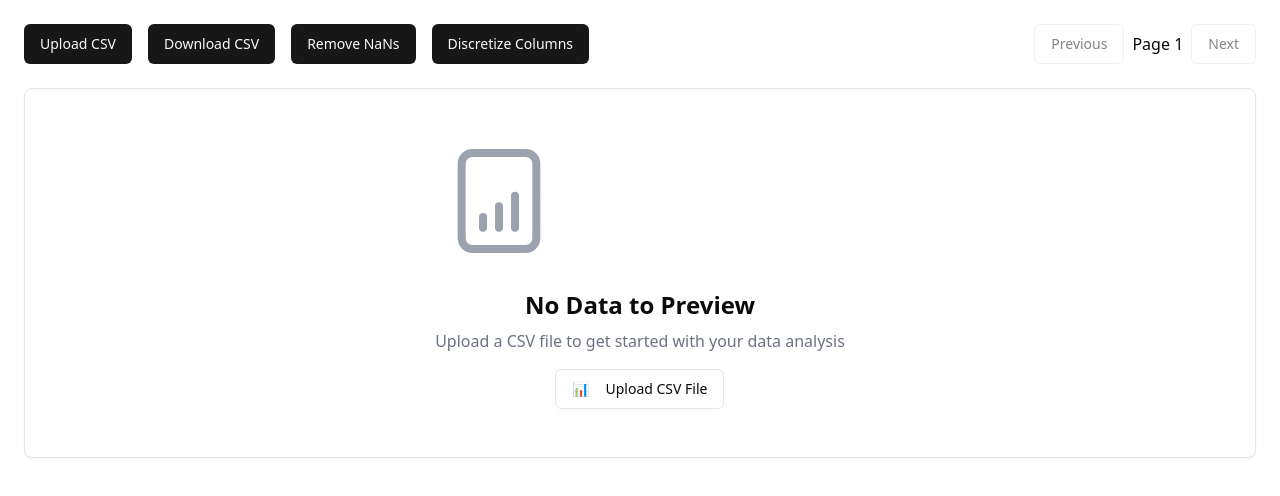
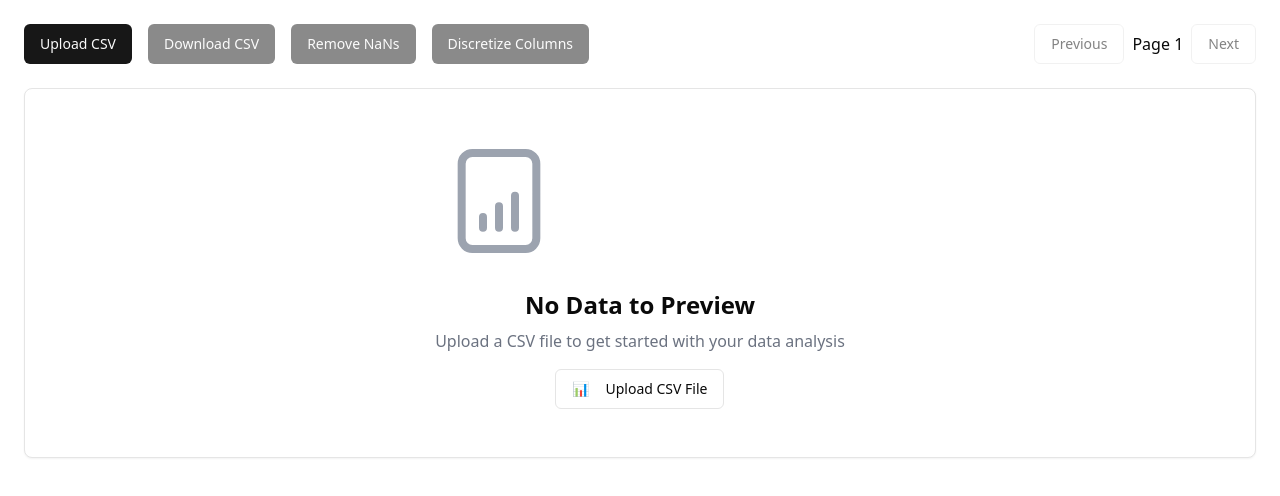
Before and after one commit to AJonastech/allos-demo, a Next.js app: page / in a window 1280 px wide. Shown: the top 496 px of the page. Built offline with nearby package versions, Linux system fonts and the light colour scheme.

Commit message:
ui: added disabled state for buttons

```diff
--- a/app/component/DataAnalyticsPage.tsx
+++ b/app/component/DataAnalyticsPage.tsx
@@ -197,9 +197,9 @@ const applyNaNRemoval = () => {
                         className="hidden"
                         onChange={handleFileUpload}
                     />
-                    <Button onClick={downloadCSV}>Download CSV</Button>
-                    <Button onClick={() => setIsNaNModalOpen(true)}>Remove NaNs</Button>
-                    <Button onClick={() => setIsDiscretizeModalOpen(true)}>Discretize Columns</Button>
+                    <Button disabled={data.length===0} onClick={downloadCSV}>Download CSV</Button>
+                    <Button disabled={data.length===0} onClick={() => setIsNaNModalOpen(true)}>Remove NaNs</Button>
+                    <Button disabled={data.length===0} onClick={() => setIsDiscretizeModalOpen(true)}>Discretize Columns</Button>
                 </div>
                 <div className="flex items-center space-x-2">
                     <Button
```
